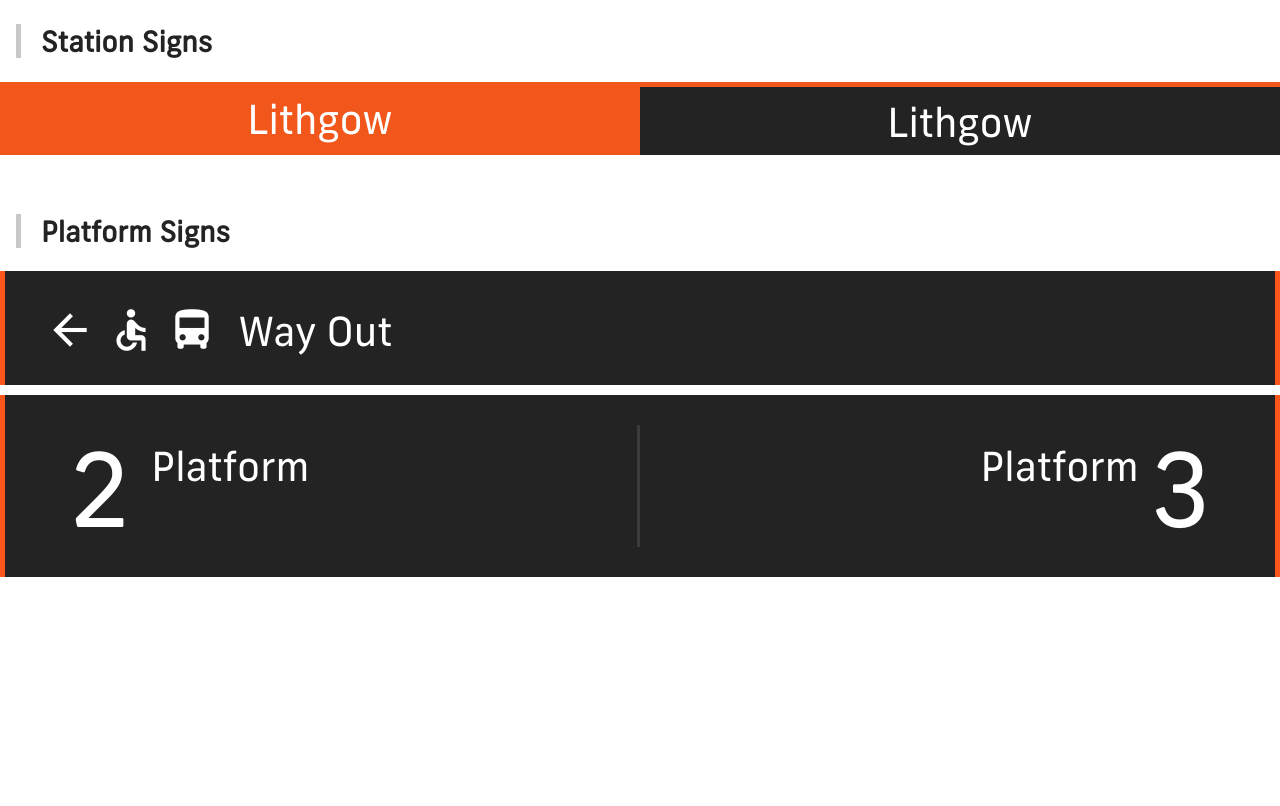
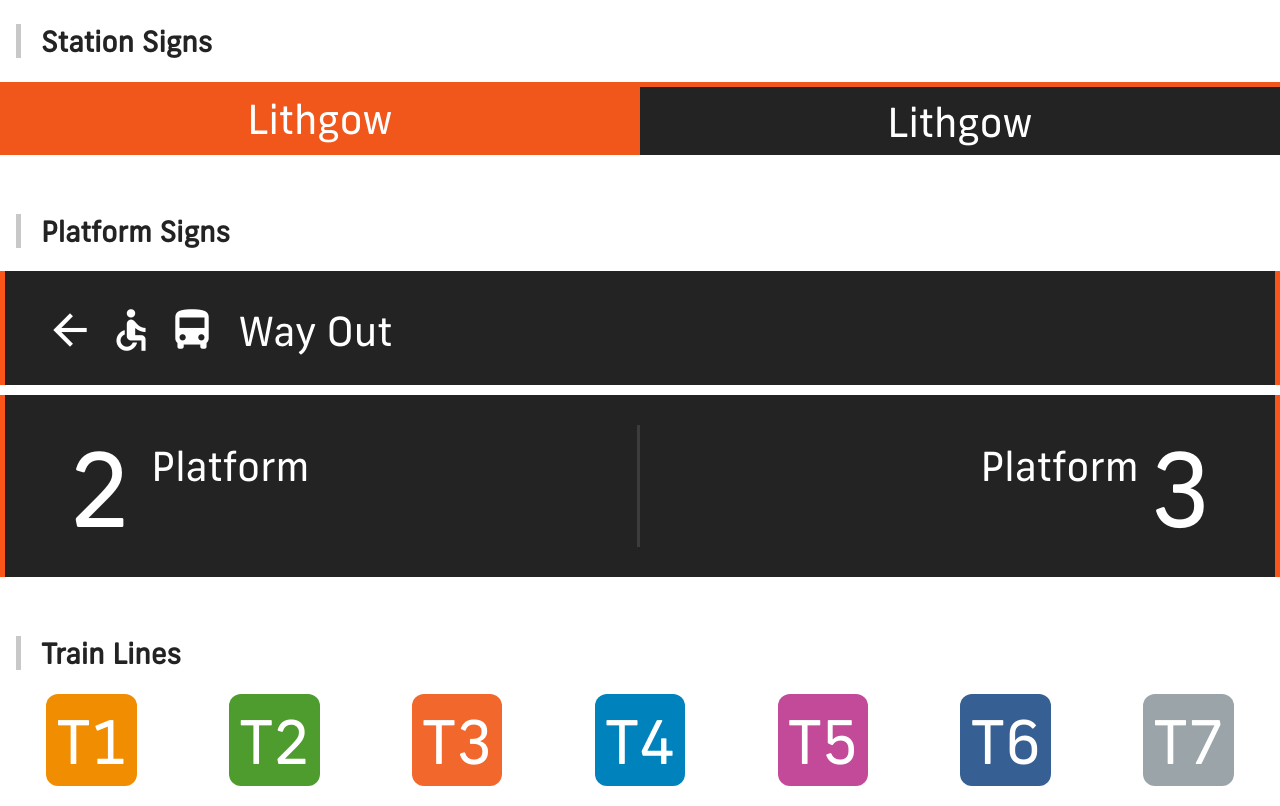
Before and after one commit to kurisubrooks/transport, a plain HTML site: page index.html in a window 1280 px wide. Drawn offline with Linux system fonts and the light colour scheme.

Commit message:
Added Train Lines

```diff
--- a/css/main.css
+++ b/css/main.css
@@ -80,6 +80,7 @@ h2:not(:first-child) { margin: 1.75em 0 0.85em; }
 }
 
 .sign.platform_sign.platform_number {
+    display: inline-block;
     padding: 30px 20px;
     text-align: center;
 }
@@ -91,3 +92,20 @@ h2:not(:first-child) { margin: 1.75em 0 0.85em; }
 .sign.platform_sign.platform_lines {
     padding: 30px 80px;
 }
+
+.sign.train_line {
+    display: inline-block;
+    color: rgb(255, 255, 255);
+    font-size: 60px;
+    padding: 10px;
+    border-radius: 12px;
+}
+
+
+.train_line.line_t1  { background: rgb(241, 141, 0); }
+.train_line.line_t2  { background: rgb(77, 156, 45); }
+.train_line.line_t3  { background: rgb(242, 103, 43); }
+.train_line.line_t4  { background: rgb(0, 130, 189); }
+.train_line.line_t5  { background: rgb(195, 74, 153); }
+.train_line.line_t6  { background: rgb(54, 96, 147); }
+.train_line.line_t7  { background: rgb(154, 164, 169); }
--- a/index.html
+++ b/index.html
@@ -62,5 +62,45 @@
         </div>
     </div>
 
+    <h2>Train Lines</h2>
+
+    <div class="row">
+        <div class="col-xs">
+            <div class="box center">
+                <div class="sign train_line line_t1">T1</div>
+            </div>
+        </div>
+        <div class="col-xs">
+            <div class="box center">
+                <div class="sign train_line line_t2">T2</div>
+            </div>
+        </div>
+        <div class="col-xs">
+            <div class="box center">
+                <div class="sign train_line line_t3">T3</div>
+            </div>
+        </div>
+        <div class="col-xs">
+            <div class="box center">
+                <div class="sign train_line line_t4">T4</div>
+            </div>
+        </div>
+        <div class="col-xs">
+            <div class="box center">
+                <div class="sign train_line line_t5">T5</div>
+            </div>
+        </div>
+        <div class="col-xs">
+            <div class="box center">
+                <div class="sign train_line line_t6">T6</div>
+            </div>
+        </div>
+        <div class="col-xs">
+            <div class="box center">
+                <div class="sign train_line line_t7">T7</div>
+            </div>
+        </div>
+    </div>
+
 </body>
 </html>
```
